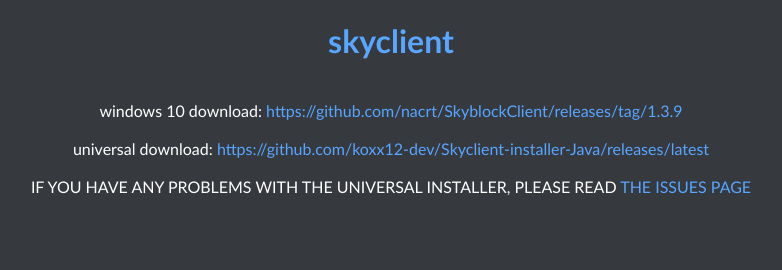
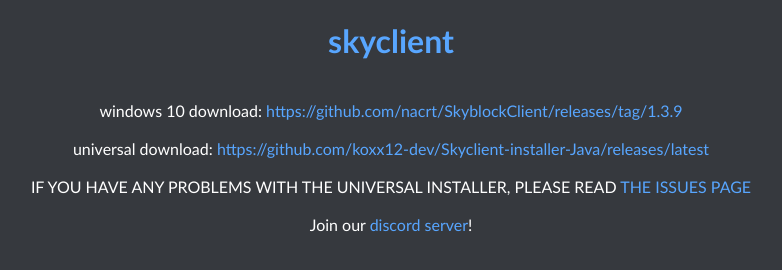
Before and after one commit to Lisenaaaa/skyclient, a plain HTML site: page index.html in a window 1280 px wide. Shown: the whole page, without its empty margins (249-1031 px from the left). Drawn offline with Linux system fonts and the light colour scheme.

Commit message:
we do a bit of advertising

```diff
--- a/index.html
+++ b/index.html
@@ -37,6 +37,7 @@
         href="https://github.com/koxx12-dev/Skyclient-installer-Java/wiki/Issues"
         >THE ISSUES PAGE</a
       ><br /><br />
+      Join our <a href="https://discord.gg/skyclient">discord server</a>!
     </div>
   </body>
 </html>
```
